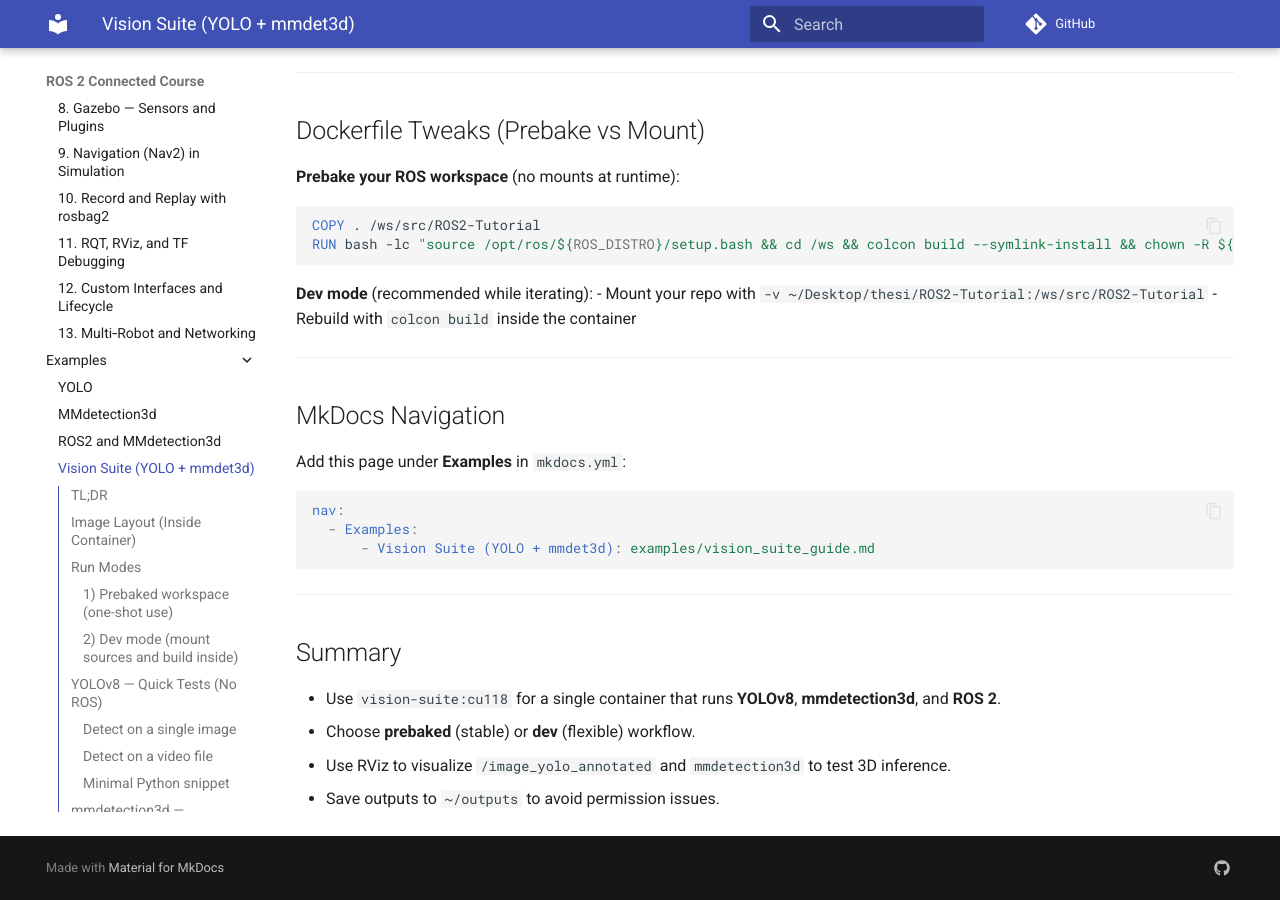
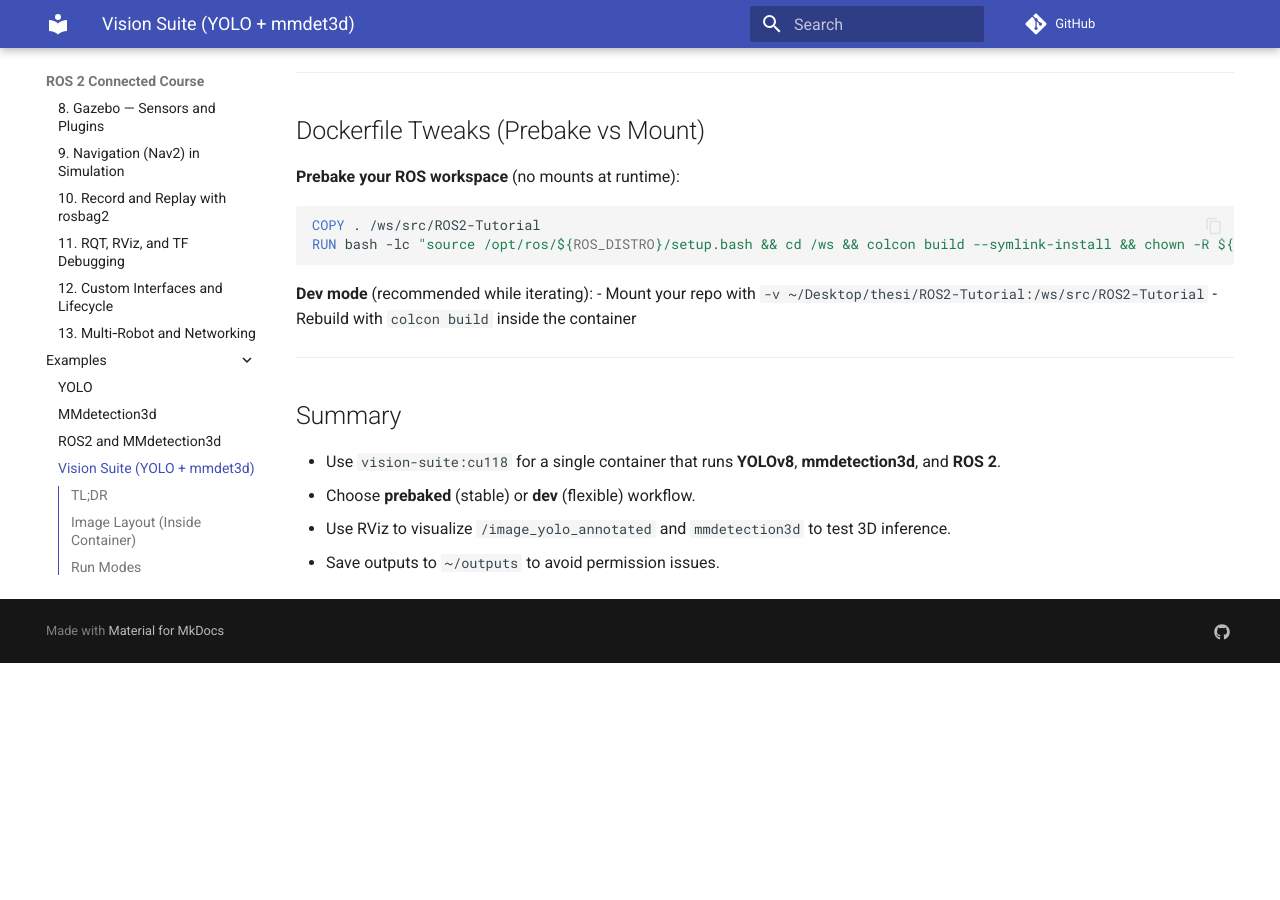
Before and after one commit to AmbarishGK/ROS2-Tutorial, an MkDocs documentation site: the page built from docs/vision_suite_guide.md, in a window 1280 px wide and 900 px high, scrolled down 3732 px. Built offline with MkDocs 1.6.1 and Material for MkDocs 9.7.7, drawn with Linux system fonts in a browser that asks for light colours; comment, search, counter and statistics services are not loaded; after the commit the page ends 4395 px from its top, so only the background shows below that.

Commit message:
removed documentation

````diff
--- a/docs/vision_suite_guide.md
+++ b/docs/vision_suite_guide.md
@@ -188,18 +188,6 @@
 
 ---
 
-## MkDocs Navigation
-
-Add this page under **Examples** in `mkdocs.yml`:
-
-```yaml
-nav:
-  - Examples:
-      - Vision Suite (YOLO + mmdet3d): examples/vision_suite_guide.md
-```
-
----
-
 ## Summary
 
 - Use `vision-suite:cu118` for a single container that runs **YOLOv8**, **mmdetection3d**, and **ROS 2**.
````
